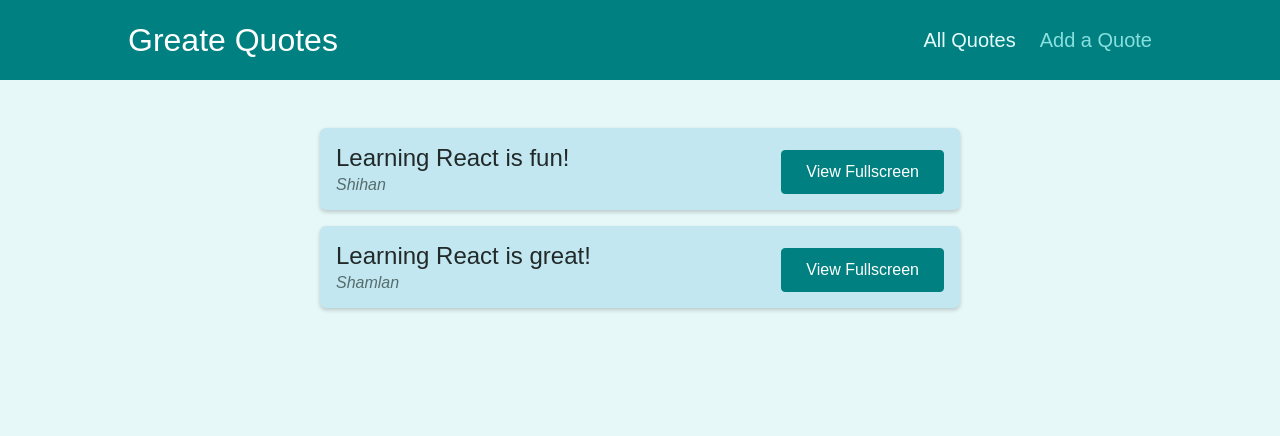
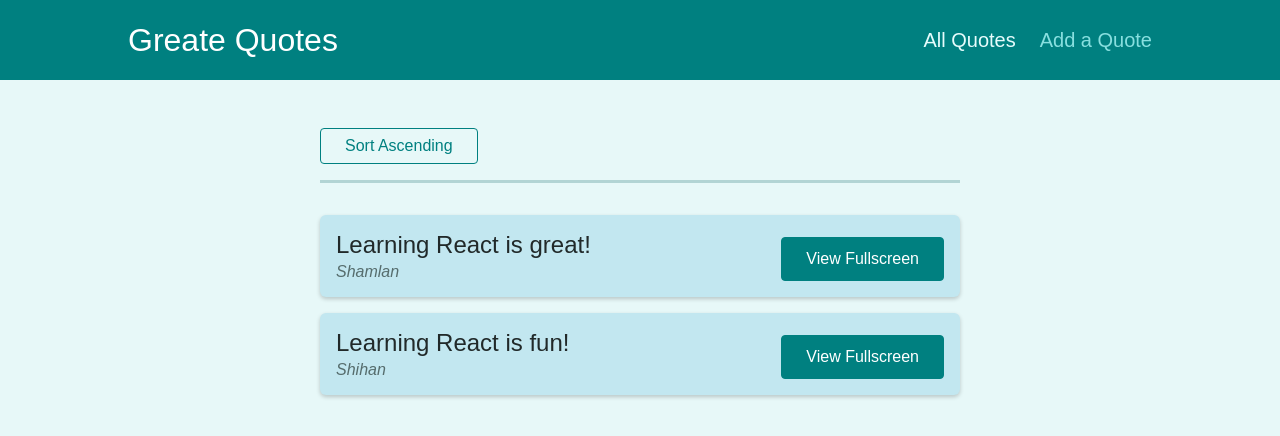
Before and after one commit to Mshihan/React_Quote_App, a React (Create React App) app: page /quotes in a window 1280 px wide. Shown: the top 436 px of the page. Built offline with nearby package versions, Linux system fonts and the light colour scheme.

Commit message:
My solution with nested route

```diff
--- a/src/Pages/QuoteDetail.js
+++ b/src/Pages/QuoteDetail.js
@@ -1,6 +1,7 @@
-import { Route, useParams } from "react-router";
+import { Route, useHistory, useParams } from "react-router";
 import Comments from "../components/comments/Comments";
 import HighlightedQuote from "./../components/quotes/HighlightedQuote";
+import { useState } from "react";
 
 const DUMMY_QUOTES = [
   { id: "q1", author: "Shihan", text: "Learning React is fun!" },
@@ -9,6 +10,8 @@ const DUMMY_QUOTES = [
 
 const QuoteDetail = () => {
   const params = useParams();
+  const history = useHistory();
+  const [showingComments, setShowingComments] = useState(false);
 
   const quote = DUMMY_QUOTES.find((quote) => quote.id === params.quoteId);
 
@@ -16,9 +19,22 @@ const QuoteDetail = () => {
     return <p>No Quote Found!</p>;
   }
 
+  const onClickShowCommentHander = () => {
+    if (!showingComments) {
+      setShowingComments(true);
+      history.push(`/quotes/${quote.id}/comments`);
+    } else {
+      setShowingComments(false);
+      history.push(`/quotes/${quote.id}`);
+    }
+  };
+
   return (
     <>
       <HighlightedQuote author={quote.author} text={quote.text} />
+      <button onClick={onClickShowCommentHander}>
+        {showingComments ? "Hide Comments" : "Show Comments"}{" "}
+      </button>
       {/* <Route path={`/quotes/${params.quoteId}/comments`}>
         <Comments />
       </Route> */}
--- a/src/components/quotes/QuoteList.js
+++ b/src/components/quotes/QuoteList.js
@@ -1,13 +1,39 @@
-import { Fragment } from 'react';
+import { Fragment } from "react";
+import { useHistory, useLocation } from "react-router-dom";
+import QuoteItem from "./QuoteItem";
+import classes from "./QuoteList.module.css";
 
-import QuoteItem from './QuoteItem';
-import classes from './QuoteList.module.css';
+const sortQuotes = (quotes, ascending) => {
+  return quotes.sort((quoteA, quoteB) => {
+    if (ascending) {
+      return quoteA.id > quoteB.id ? 1 : -1;
+    } else {
+      return quoteA.id < quoteB.id ? 1 : -1;
+    }
+  });
+};
 
 const QuoteList = (props) => {
+  const history = useHistory();
+  const location = useLocation();
+
+  const urlParams = new URLSearchParams(location.search);
+  const isSortingAscending = urlParams.get("sort") === "asc";
+
+  const quoteList = sortQuotes(props.quotes, isSortingAscending);
+  const onClickSortingHandler = () => {
+    history.push("/quotes?sort=" + (isSortingAscending ? "dsc" : "asc"));
+  };
+
   return (
     <Fragment>
+      <div className={classes.sorting}>
+        <button onClick={onClickSortingHandler}>
+          Sort {isSortingAscending ? "Descending" : "Ascending"}
+        </button>
+      </div>
       <ul className={classes.list}>
-        {props.quotes.map((quote) => (
+        {quoteList.map((quote) => (
           <QuoteItem
             key={quote.id}
             id={quote.id}
```
